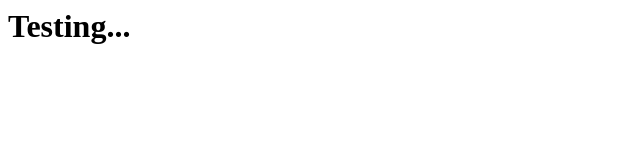
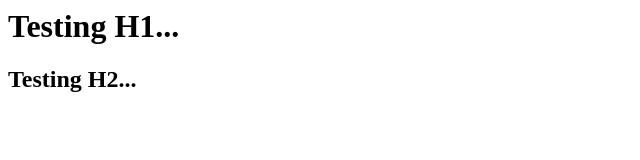
Before and after one commit to judealbania/Website-1, a plain HTML site: page index.html in a window 1280 px wide. Shown: the whole page, without its empty margins (0-640 px from the left). Drawn offline with Linux system fonts and the light colour scheme.

Commit message:
3rd commit

```diff
--- a/index.html
+++ b/index.html
@@ -1,15 +1,14 @@
 <html>
 
-            <head>
-<title>
-    Test only
-</title>
-                </head>
+<head>
+    <title>Test only</title>
+</head>
 
 <body>
 
-<h1>Testing...</h1>
-
+    <h1>Testing H1...</h1>
+    <h2>Testing H2...</h2>
 
 </body>
+
 </html>
```
